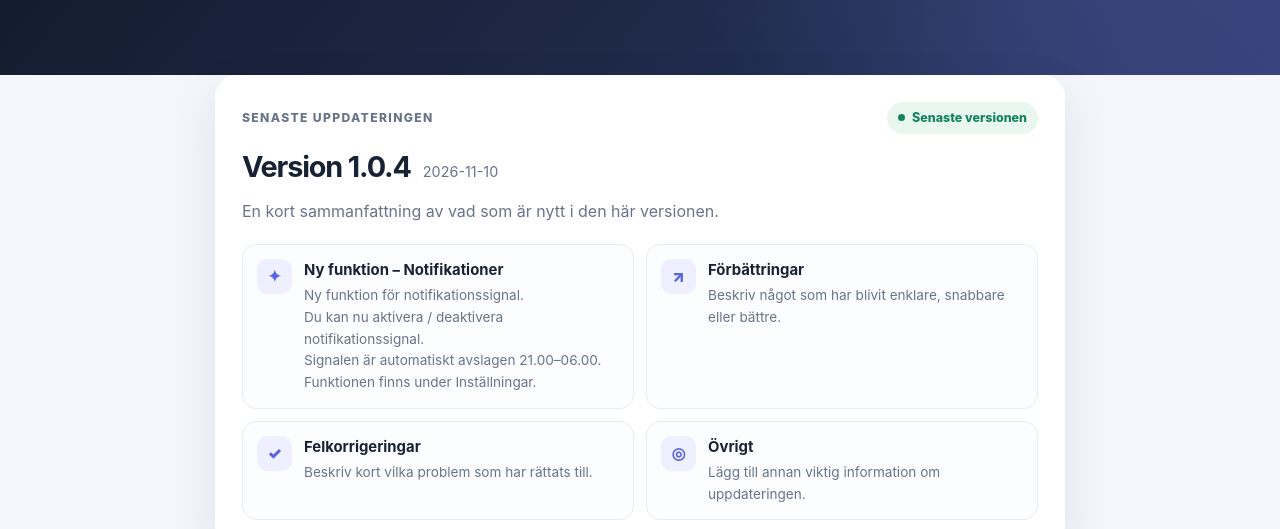
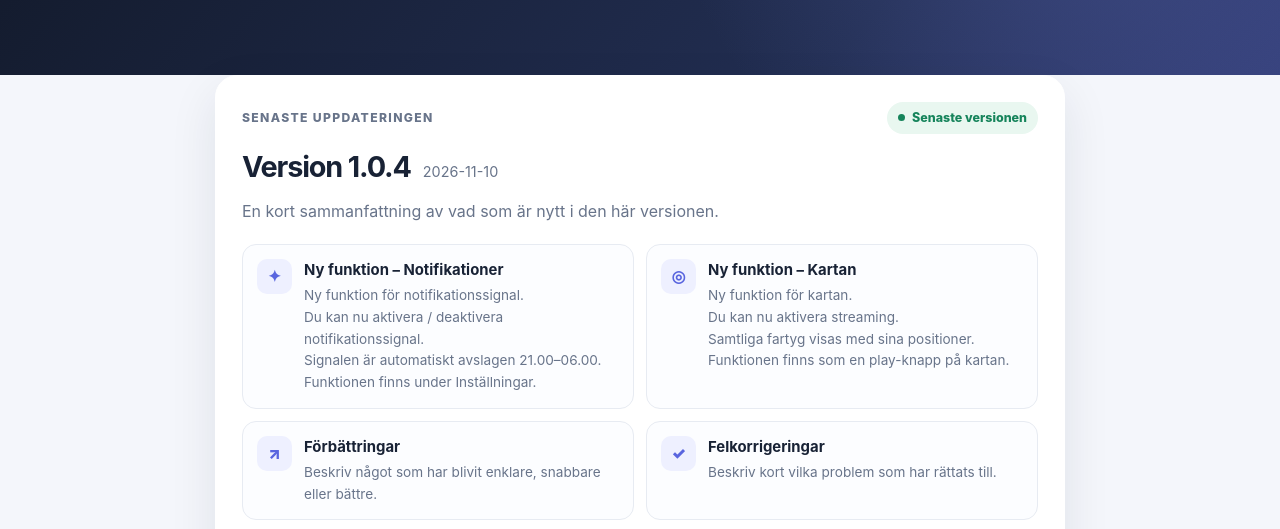
Before and after one commit to sssjme/event-bridge-info, a plain HTML site: page index.html in a window 1280 px wide. Shown: the part 227-756 px from the top of the page. Drawn offline with Linux system fonts and the light colour scheme.

Commit message:
Add mor text for test

```diff
--- a/index.html
+++ b/index.html
@@ -313,6 +313,18 @@
           </div>
         </article>
         <article class="feature">
+          <span class="feature-icon">◎</span>
+          <div>
+            <strong>Ny funktion – Kartan</strong>
+            <p>
+              Ny funktion för kartan.<br>
+              Du kan nu aktivera streaming.<br>
+              Samtliga fartyg visas med sina positioner.<br>
+              Funktionen finns som en play-knapp på kartan.
+            </p>
+          </div>
+        </article>
+        <article class="feature">
           <span class="feature-icon">↗</span>
           <div><strong>Förbättringar</strong>
             <p>Beskriv något som har blivit enklare, snabbare eller bättre.</p>
```
